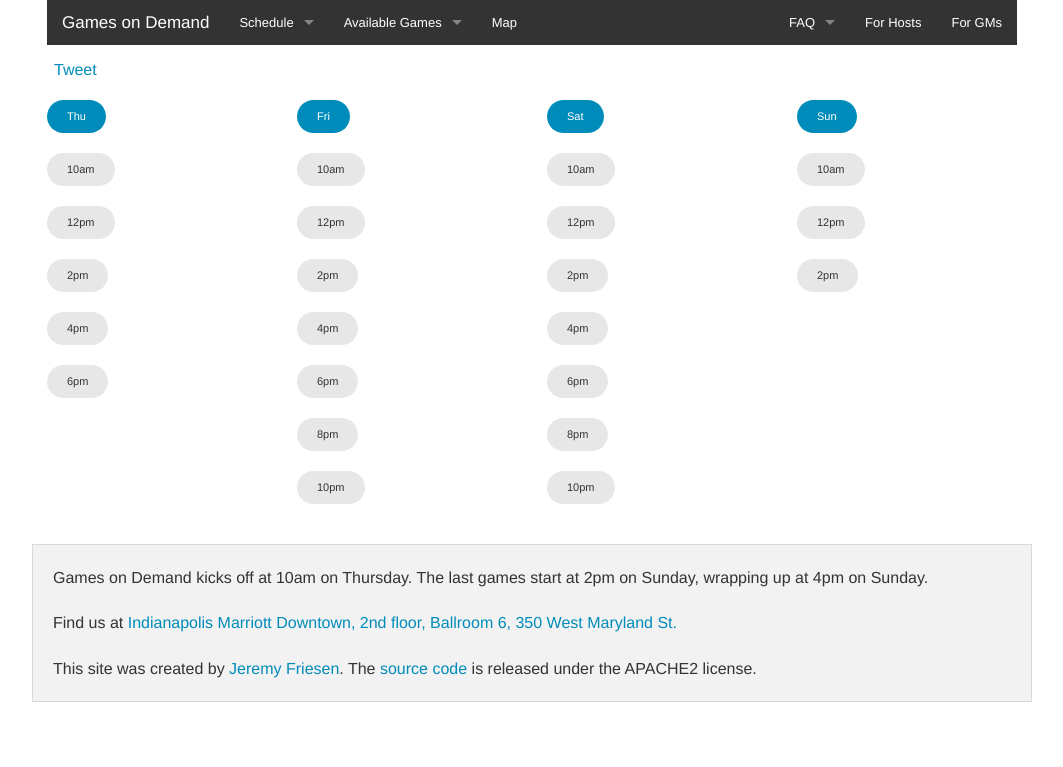
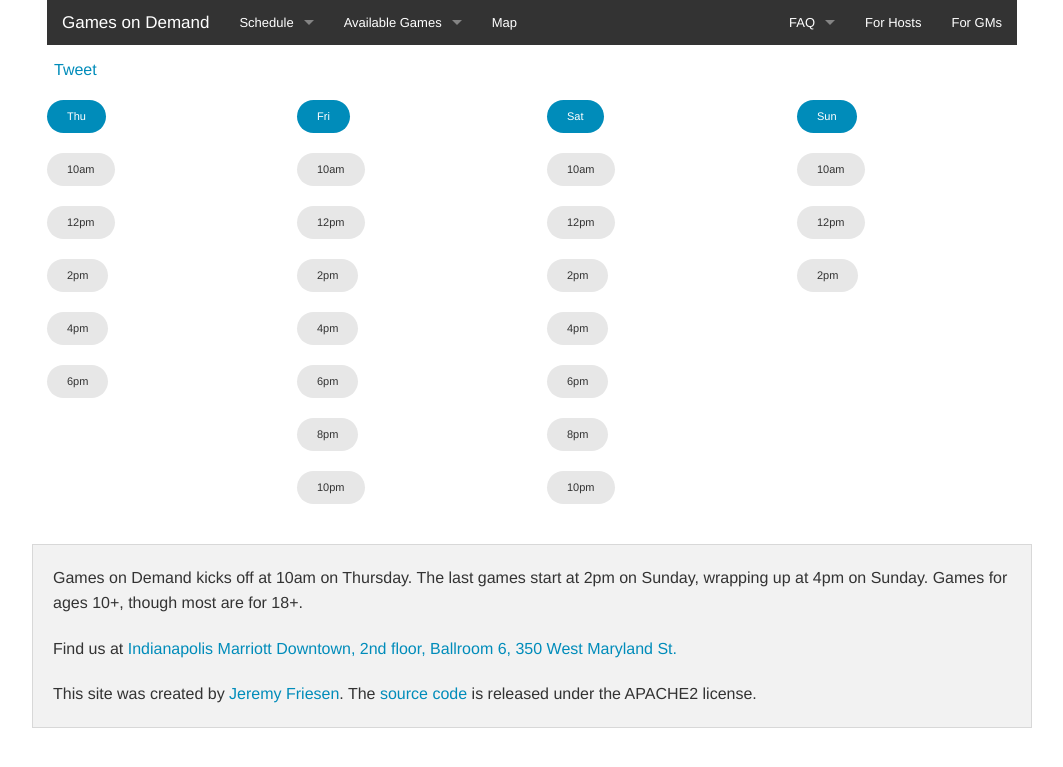
Before and after one commit to gamesondemand/gamesondemand.github.io, a Jekyll site: the page built from index.html, in a window 1280 px wide. Shown: the top 767 px of the page, without its empty margins (108-1171 px from the left). Built offline with Jekyll 4.4.1, drawn with Linux system fonts in a browser that asks for light colours; Markdown is read by kramdown in place of the engine named in the settings; comment, search, counter and statistics services are not loaded.

Commit message:
Adding age information

```diff
--- a/_includes/footer.html
+++ b/_includes/footer.html
@@ -5,7 +5,9 @@
   <meta itemprop="endDate" content="2014-08-17">
   kicks off at <date itemprop="doorTime" datetime="2014-08-14T10:00:00-0400">10am on Thursday</date>.
   The last games start <date datetime="2014-08-17T14:00:00-0400">at 2pm on Sunday</date>, wrapping up <date itemprop="endDate" datetime="2014-08-17T16:00:00-0400">at 4pm on Sunday</date>.
+  Games for ages <span itemprop="typicalAgeRange">10+, though most are for 18+</span>.
 </p>
+
 <p itemprop="location" itemscope="" itemtype="http://schema.org/EventVenue">Find us at
   <a target="_blank" href="https://www.google.com/maps/place/350+W+Maryland+St,+Indianapolis,+IN+46225/@39.7662266,-86.164766,18z/data=!4m2!3m1!1s0x886b50ba9cb559e7:0xae912acda532d288"><span itemprop="name">Indianapolis Marriott Downtown</span>, <span itemprop="description">2nd floor, Ballroom 6, 350 West Maryland St.</span></a>
   <meta itemprop="address" content="350 West Maryland Street, Indianapolis, IN 46225 USA">
```
